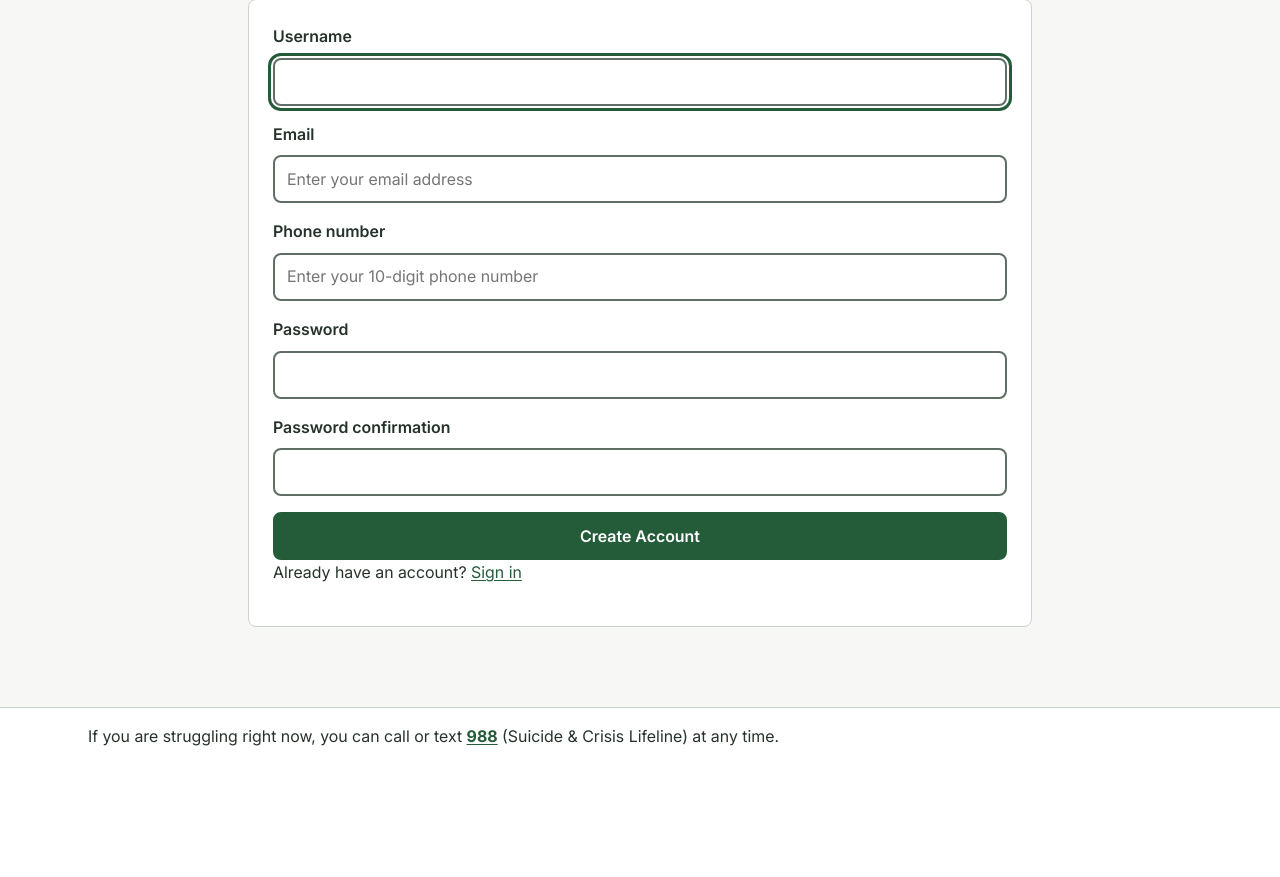
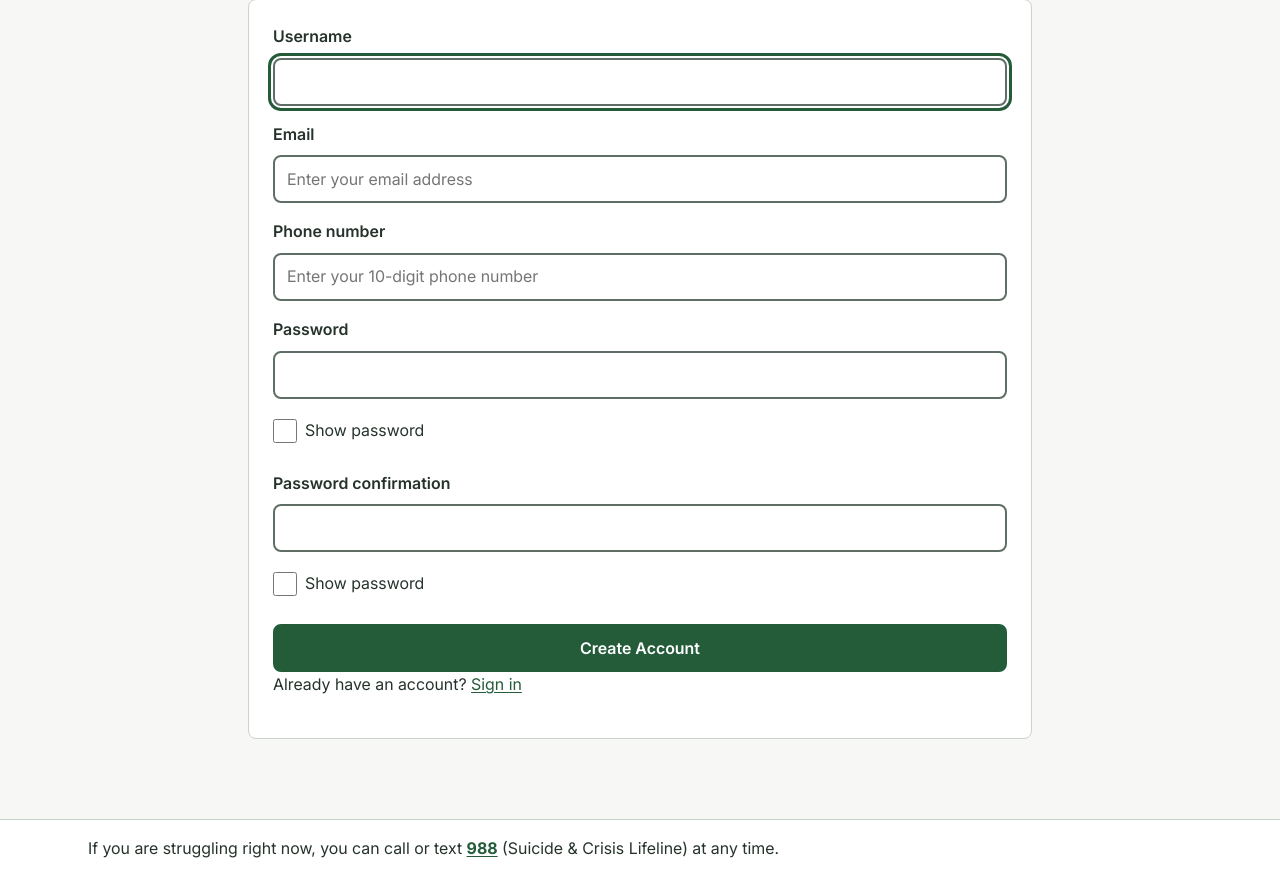
Before and after one commit to memphis-iis/farmer-health, a Django app: page /accounts/register/ in a window 1280 px wide. Shown: the part 271-1148 px from the top of the page. Before the commit the page ends 1017 px from the top, so only its background shows below. Run offline with Django 5.2, Linux system fonts and the light colour scheme.

Commit message:
Add show-password checkbox to all password fields

```diff
--- a/core/static/core/farmer_health.css
+++ b/core/static/core/farmer_health.css
@@ -410,3 +410,26 @@ a:hover { color: var(--fh-green-dark); }
 @media (min-width: 40rem) {
   .fh-brand img { height: 6.5rem; }
 }
+/* Show password checkbox */
+.fh-show-password {
+  display: flex;
+  align-items: center;
+  gap: var(--fh-space-2, 0.5rem);
+  margin-top: 0.5rem;
+  min-height: 3rem;
+}
+.fh-show-password input[type="checkbox"] {
+  width: 1.5rem;
+  height: 1.5rem;
+  min-height: 0;
+  margin: 0;
+  padding: 0;
+  accent-color: var(--fh-green);
+}
+.fh-show-password label {
+  margin: 0;
+  font-weight: 400;
+}
+input[type="password"]::-ms-reveal {
+  display: none;
+}
--- /dev/null
+++ b/core/static/core/password_toggle.js
@@ -0,0 +1,25 @@
+(function () {
+  var fields = document.querySelectorAll('input[type="password"]');
+  fields.forEach(function (input, i) {
+    var id = 'fh-show-password-' + i;
+
+    var wrap = document.createElement('div');
+    wrap.className = 'fh-show-password';
+
+    var box = document.createElement('input');
+    box.type = 'checkbox';
+    box.id = id;
+
+    var label = document.createElement('label');
+    label.htmlFor = id;
+    label.textContent = 'Show password';
+
+    box.addEventListener('change', function () {
+      input.type = box.checked ? 'text' : 'password';
+    });
+
+    wrap.appendChild(box);
+    wrap.appendChild(label);
+    input.insertAdjacentElement('afterend', wrap);
+  });
+})();
--- a/core/templates/core/base.html
+++ b/core/templates/core/base.html
@@ -44,4 +44,6 @@
     </nav>
     {% endif %}
 </body>
+    <script src="{% static 'core/password_toggle.js' %}" defer></script>
+</body>
 </html>
```
